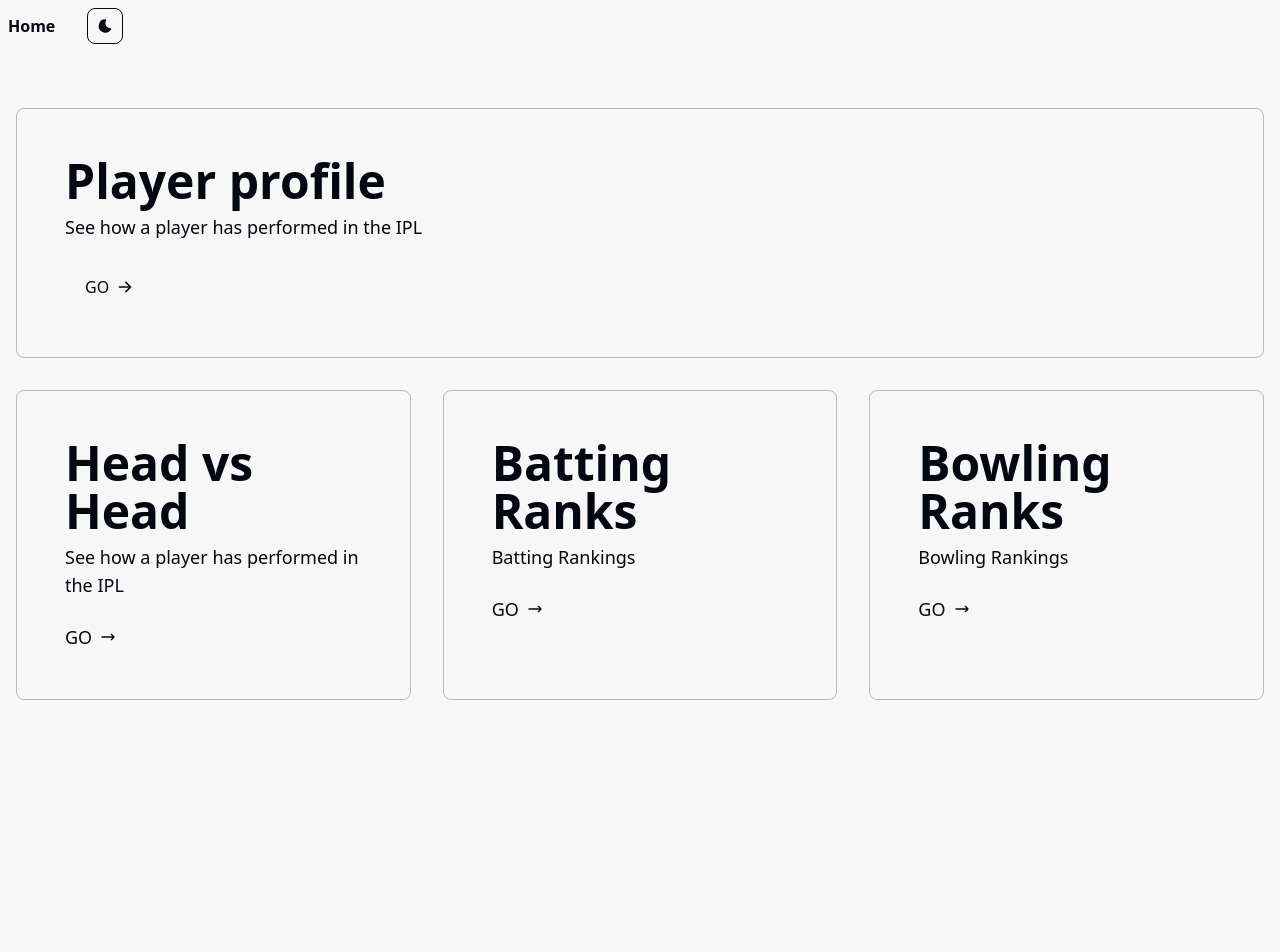
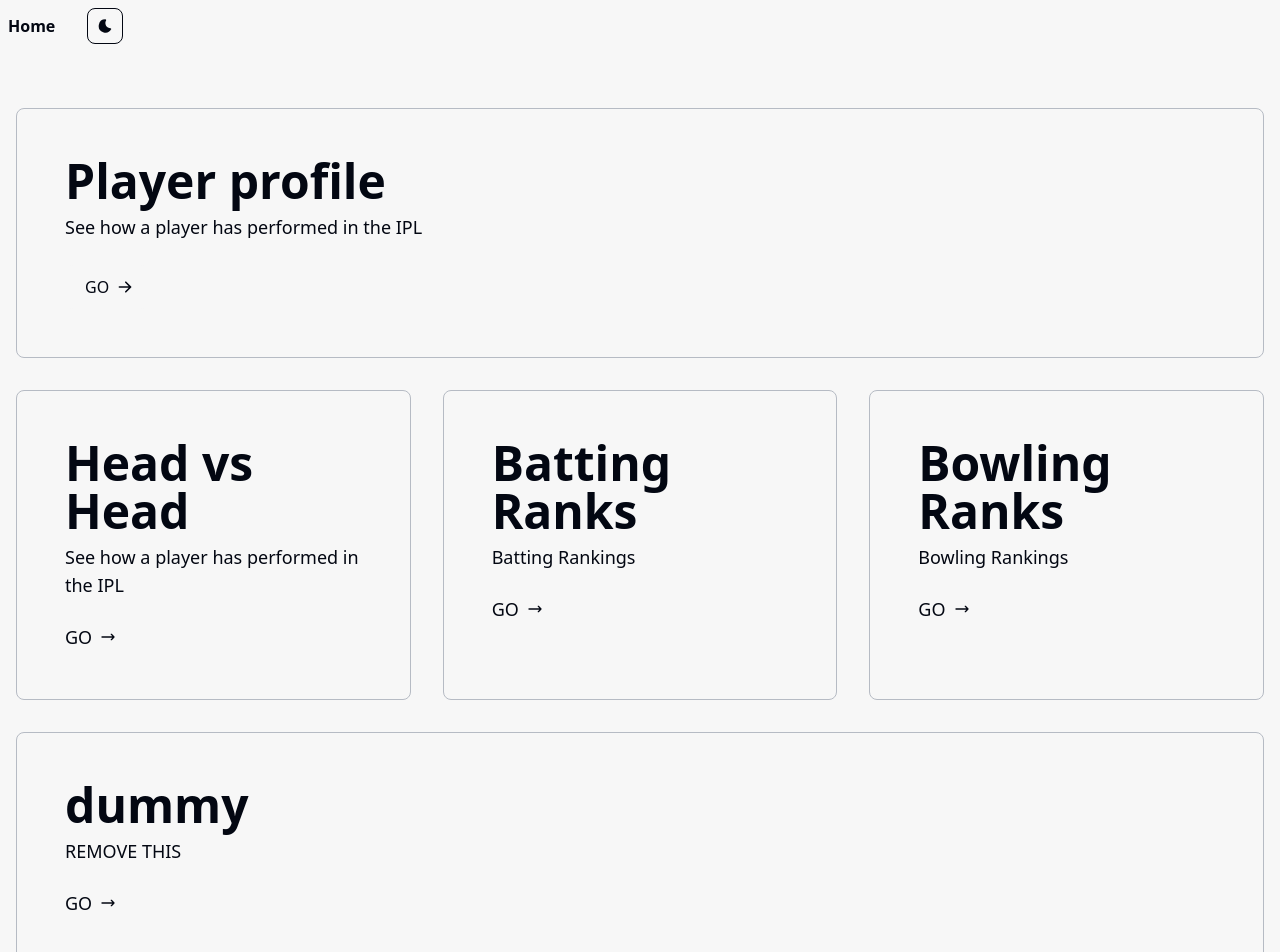
Before and after one commit to pablo-chocobar/ipl-client, a React (Vite) app: page / in a window 1280 px wide. Shown: the top 952 px of the page. Before the commit the page ends 800 px from the top, so only its background shows below. Built offline with nearby package versions, Linux system fonts and the light colour scheme.

Commit message:
Update Home.jsx

```diff
--- a/src/pages/Home.jsx
+++ b/src/pages/Home.jsx
@@ -1,6 +1,4 @@
     import HomeCard from '../components/HomeCard'
-    import getBowlingStats from "@/lib/bowler"
-    import getBatterOverall from '@/lib/batter';
 
     // const f  = await getBowlingStats("R Ashwin");
     // const k = await displayBatterOverall("CH Gayle")
@@ -19,6 +17,8 @@
                         <HomeCard link = "/batrank" text="Batting Ranks" subtext="Batting Rankings"></HomeCard>
                         <HomeCard link = "/bowlrank" text = "Bowling Ranks" subtext="Bowling Rankings"></HomeCard>
                     </div>
+                    <HomeCard link = "/dummy" text = "dummy" subtext="REMOVE THIS"></HomeCard>
+
                 </div>
             </>
         )
```
